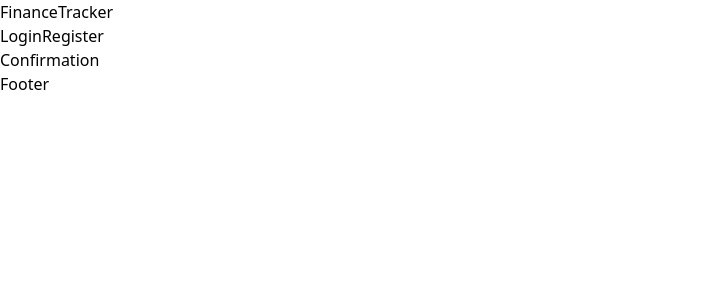
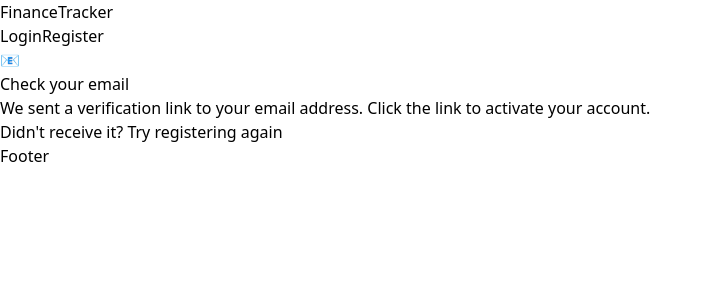
Before and after one commit to lzklein/finance-freak, a React (Vite) app in the folder client/: page /confirmation in a window 1280 px wide. Shown: the top 300 px of the page, without its empty margins (0-712 px from the left). Built offline with nearby package versions, Linux system fonts and the light colour scheme.

Commit message:
Update Confirmation.jsx

```diff
--- a/client/src/components/Confirmation.jsx
+++ b/client/src/components/Confirmation.jsx
@@ -1,9 +1,82 @@
-import React from 'react'
+import React, { useEffect, useState } from 'react'
+import { useNavigate, useSearchParams } from 'react-router-dom'
 
-// email register confirmation
 const Confirmation = () => {
+  const [searchParams] = useSearchParams();
+  const [status, setStatus] = useState('pending');
+  const navigate = useNavigate();
+  const token = searchParams.get('token');
+
+  useEffect(() => {
+    if (!token) return;
+
+    const verify = async () => {
+      try {
+        const response = await fetch(`http://localhost:8080/api/auth/verify?token=${token}`);
+        const data = await response.json();
+
+        if (response.ok) {
+          setStatus('success');
+          setTimeout(() => navigate('/login'), 2000);
+        } else {
+          setStatus('error');
+        }
+      } catch (err) {
+        setStatus('error');
+      }
+    }
+
+    verify();
+  }, [token]);
+
+  if (token) {
+    return (
+      <div className="min-h-screen bg-gray-950 flex items-center justify-center">
+        <div className="bg-gray-900 p-8 rounded-xl shadow-lg w-full max-w-md text-center">
+          {status === 'pending' && (
+            <p className="text-white">Verifying your email...</p>
+          )}
+          {status === 'success' && (
+            <>
+              <p className="text-green-400 text-xl font-bold">✓ Email verified!</p>
+              <p className="text-gray-400 mt-2">Redirecting you to login...</p>
+            </>
+          )}
+          {status === 'error' && (
+            <>
+              <p className="text-red-400 text-xl font-bold">Verification failed</p>
+              <p className="text-gray-400 mt-2">Your link may have expired.</p>
+              <button
+                onClick={() => navigate('/register')}
+                className="mt-4 bg-green-600 hover:bg-green-700 text-white px-4 py-2 rounded">
+                Back to Register
+              </button>
+            </>
+          )}
+        </div>
+      </div>
+    )
+  }
+
   return (
-    <div>Confirmation</div>
+    <div className="min-h-screen bg-gray-950 flex items-center justify-center">
+      <div className="bg-gray-900 p-8 rounded-xl shadow-lg w-full max-w-md text-center">
+        <p className="text-4xl mb-4">📧</p>
+        <h2 className="text-2xl font-bold text-white mb-2">Check your email</h2>
+        <p className="text-gray-400">
+          We sent a verification link to your email address.
+          Click the link to activate your account.
+        </p>
+        <p className="text-gray-500 text-sm mt-4">
+          Didn't receive it?{" "}
+          <span
+            onClick={() => navigate('/register')}
+            className="text-green-400 cursor-pointer hover:underline">
+            Try registering again
+          </span>
+        </p>
+      </div>
+    </div>
   )
 }
 
```
